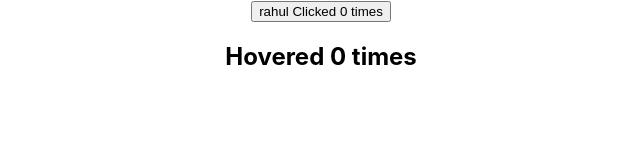
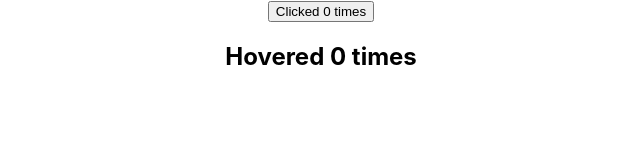
Before and after one commit to rahul-dev7/react-test-project1, a React (Create React App) app in the folder hello-world/: page / in a window 1280 px wide. Shown: the top 160 px of the page, without its empty margins (319-959 px from the left). Built offline with nearby package versions, Linux system fonts and the light colour scheme.

Commit message:
36-render-props-part-1

```diff
--- a/hello-world/src/App.js
+++ b/hello-world/src/App.js
@@ -1,10 +1,12 @@
 import React, { Component } from 'react'
 import './App.css';
 import ClickCounter from './components/ClickCounter';
+import ClickCounterTwo from './components/ClickCounterTwo';
 import ErrorBoundary from './components/ErrorBoundary';
 import FRParentInput from './components/FRParentInput';
 import Hero from './components/Hero';
 import HoverCounter from './components/HoverCounter';
+import HoverCounterTwo from './components/HoverCounterTwo';
 import ParentComp from './components/ParentComp';
 import PortalDemo from './components/PortalDemo';
 import RefsDemo from './components/RefsDemo';
@@ -26,8 +28,10 @@ class App extends Component {
         <ErrorBoundary>
           <Hero heroName="Joker"></Hero>
         </ErrorBoundary> */}
-        <ClickCounter name="rahul"></ClickCounter>
-        <HoverCounter></HoverCounter>
+        {/* <ClickCounter name="rahul"></ClickCounter> */}
+        {/* <HoverCounter></HoverCounter> */}
+        <ClickCounterTwo></ClickCounterTwo>
+        <HoverCounterTwo></HoverCounterTwo>
       </div>
     )
   }
--- /dev/null
+++ b/hello-world/src/components/ClickCounterTwo.js
@@ -0,0 +1,26 @@
+import React, { Component } from 'react'
+
+class ClickCounterTwo extends Component {
+    constructor(props) {
+        super(props)
+
+        this.state = {
+            count:0
+        }
+    }
+
+    incrementCount = () => {
+        this.setState(prevState => {
+            return {count: prevState.count + 1}
+        })
+    }
+
+    render() {
+        const { count } = this.state;
+        return (
+            <button onClick={this.incrementCount}>Clicked {count} times</button>
+        )
+    }
+}
+
+export default ClickCounterTwo
--- /dev/null
+++ b/hello-world/src/components/HoverCounterTwo.js
@@ -0,0 +1,24 @@
+import React, { Component } from 'react'
+
+class HoverCounterTwo extends Component {
+    constructor(props) {
+        super(props)
+
+        this.state = {
+            count:0
+        }
+    }
+
+    incrementCount = () => {
+        this.setState(prevState => {
+            return {count: prevState.count + 1}
+        })
+    }
+
+    render() {
+        const { count } = this.state;
+        return <h2 onMouseOver={this.incrementCount}>Hovered {count} times</h2>
+    }
+}
+
+export default HoverCounterTwo
```
